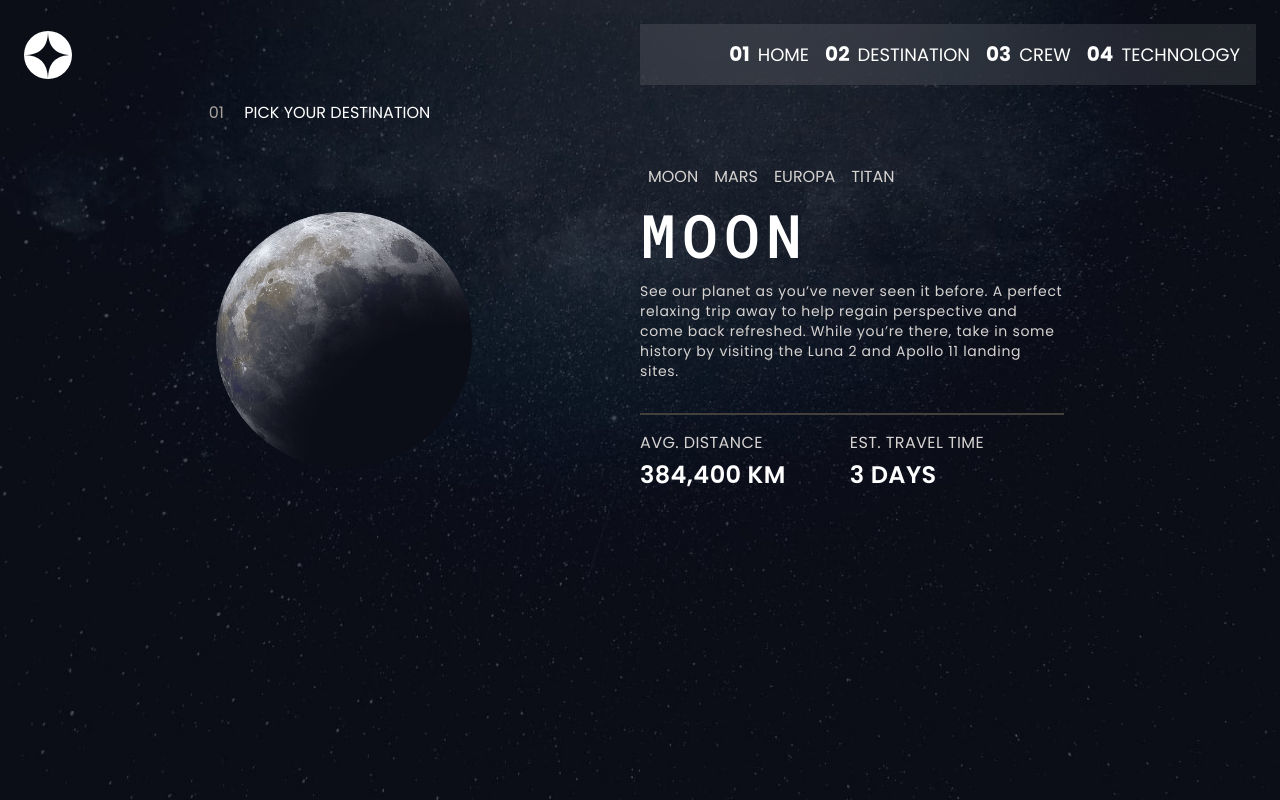
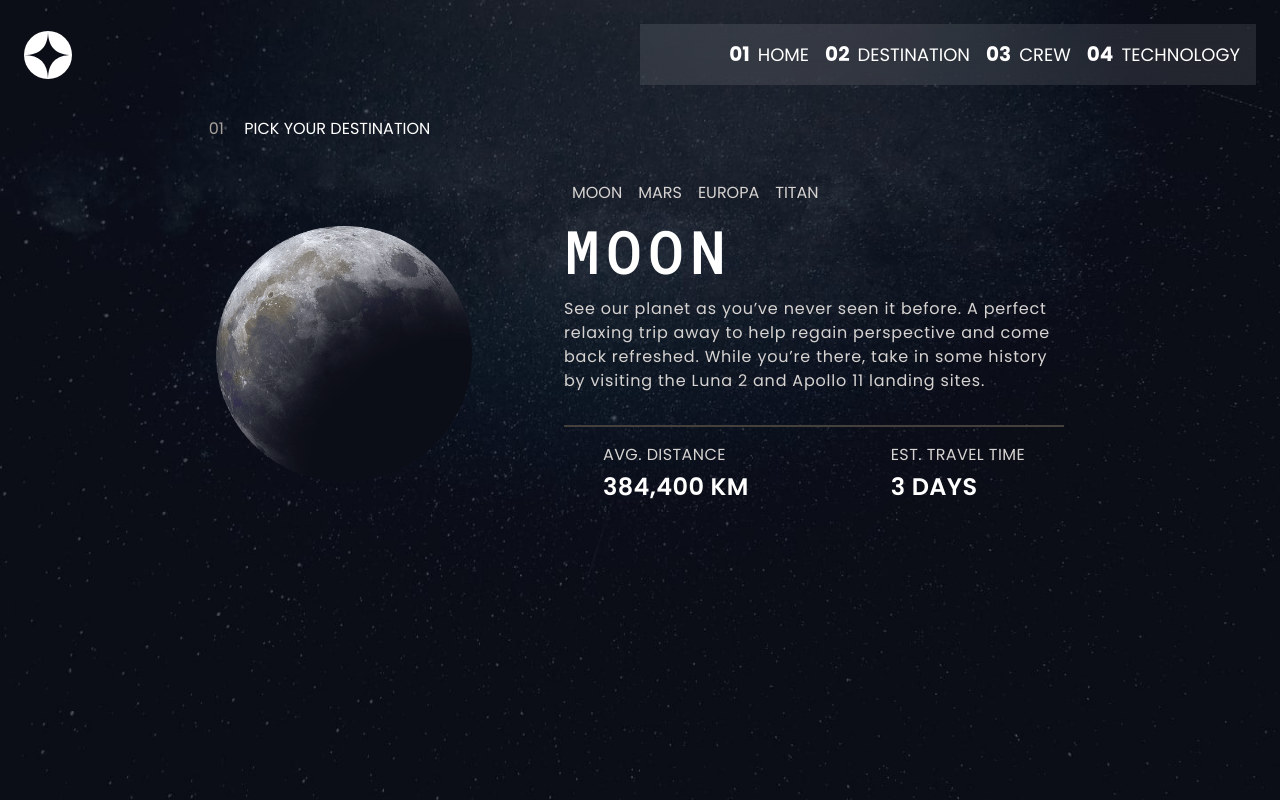
Before and after one commit to Shadrack04/react-space-tourism-website, a React (Vite) app: page /destination in a window 1280 px wide. Built offline with nearby package versions, Linux system fonts and the light colour scheme.

Commit message:
Style the table view of the destination page

```diff
--- a/src/App.css
+++ b/src/App.css
@@ -12,6 +12,7 @@ body {
     background-image: url(/src/assets/home/background-home-mobile.jpg);
     background-repeat: no-repeat;
     background-size: cover;
+    height: 100vh;
   }
   .destination-bg {
     background-image: url(../public/destination/background-destination-mobile.jpg);
@@ -28,8 +29,9 @@ body {
   }
   .destination-bg {
     background-image: url(../public/destination/background-destination-tablet.jpg);
-    background-size: 100vh 100vw;
+    background-size: cover;
     background-position: center;
+    height: 100vh;
   }
 }
 
--- a/src/components/NavPage.jsx
+++ b/src/components/NavPage.jsx
@@ -1,10 +1,9 @@
-import React from "react";
 import { Link } from "react-router-dom";
 
 function NavPage() {
   return (
-    <div className=" hidden sm:flex sm:w-[50%]">
-      <nav className=" sm:bg-white sm:bg-opacity-10 backdrop-blur-md sm:p-6 lg:p-4 sm:flex sm:w-full">
+    <div className=" hidden sm:flex lg:w-[50%]">
+      <nav className=" sm:bg-white sm:bg-opacity-10 backdrop-blur-md sm:p-6 lg:p-4 sm:flex lg:w-full">
         <ul className=" flex gap-4 justify-end w-full">
           <li className=" text-white text-lg uppercase">
             <Link to="/">
--- a/src/pages/Destination.jsx
+++ b/src/pages/Destination.jsx
@@ -10,10 +10,10 @@ function Destination({ isLargeScreen }) {
   return (
     <div className="destination-bg p-[24px]">
       <Header isLargeScreen={isLargeScreen} />
-      <p className="text-white mt-4 sm:mx-[15%]">
+      <p className="text-white sm:mt-8 lg:mx-[15%]">
         <span className=" text-stone-400 mr-4">01</span> PICK YOUR DESTINATION
       </p>
-      <div className=" flex items-center flex-col sm:flex-row sm:px-48 sm:mt-8">
+      <div className=" flex items-center flex-col lg:flex-row sm:px-48 lg:mt-8">
         <div className=" flex-1">
           <div>
             <img
@@ -24,9 +24,9 @@ function Destination({ isLargeScreen }) {
           </div>
         </div>
 
-        <div className=" flex-1">
+        <div className=" flex-1 sm:min-w-[500px]">
           <div className="">
-            <div className=" text-center sm:text-start pt-2">
+            <div className=" text-center lg:text-start pt-2">
               {planets.map((planet, index) => (
                 <button
                   onClick={() => setLocation(planets[index])}
@@ -37,17 +37,17 @@ function Destination({ isLargeScreen }) {
                 </button>
               ))}
             </div>
-            <h1 className="text-white sm:text-start planet-name tracking-widest text-center text-6xl font-medium my-4 uppercase">
+            <h1 className="text-white lg:text-start planet-name tracking-widest text-center text-6xl font-medium my-4 uppercase">
               {location.name}
             </h1>
             <article className=" border-b-2 border-stone-700 pb-8">
-              <p className=" sm:text-start text-stone-300 text-sm text-justify tracking-wider">
+              <p className=" lg:text-start text-center text-stone-300 text-sm sm:text-base tracking-wider">
                 {location.description}
               </p>
             </article>
           </div>
 
-          <div className=" text-white my-4 mx-auto text-center sm:text-start tracking-wide sm:flex items-center gap-16">
+          <div className=" text-white my-4 mx-auto text-center sm:text-start tracking-wide sm:flex sm:items-center sm:justify-around gap-16">
             <div className=" mb-4 flex flex-col gap-1">
               <p className=" text-stone-300">AVG. DISTANCE</p>
               <p className=" text-2xl font-semibold uppercase">
--- a/src/pages/HomePage.jsx
+++ b/src/pages/HomePage.jsx
@@ -1,3 +1,4 @@
+import PropTypes from "prop-types";
 import Header from "../components/Header";
 
 function HomePage({ isLargeScreen }) {
@@ -31,4 +32,8 @@ function HomePage({ isLargeScreen }) {
   );
 }
 
+HomePage.propTypes = {
+  isLargeScreen: PropTypes.bool,
+};
+
 export default HomePage;
```
